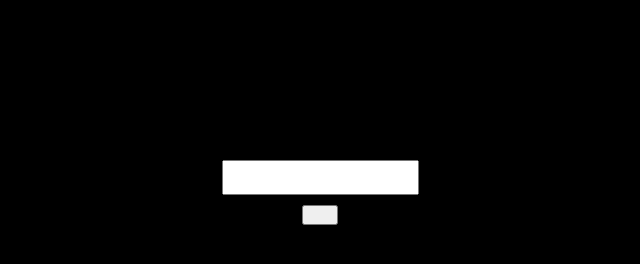
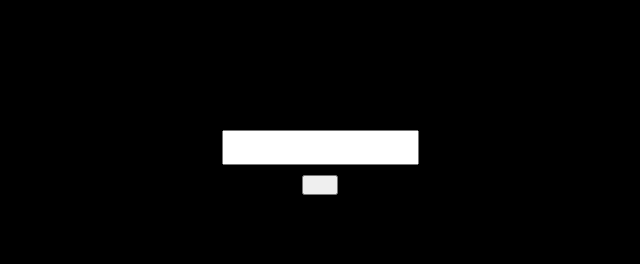
Before and after one commit to vmaltchecker/vmaltchecker.github.io, a plain HTML site: page index.html in a window 1280 px wide. Shown: the whole page, without its empty margins (320-960 px from the left). Drawn offline with Linux system fonts and the light colour scheme.

Commit message:
Update style.css

```diff
--- a/style.css
+++ b/style.css
@@ -18,7 +18,7 @@ body {
     position: relative;
     max-width: calc(100vh * 16 / 9);
     margin: 0 auto;
-    padding-top: 50px; /* adjust to cover quickLinks height */
+    padding-top: 20px; /* adjust to cover quickLinks height */
     min-height: 100vh;
     background-color: black;
     color: white;
```
